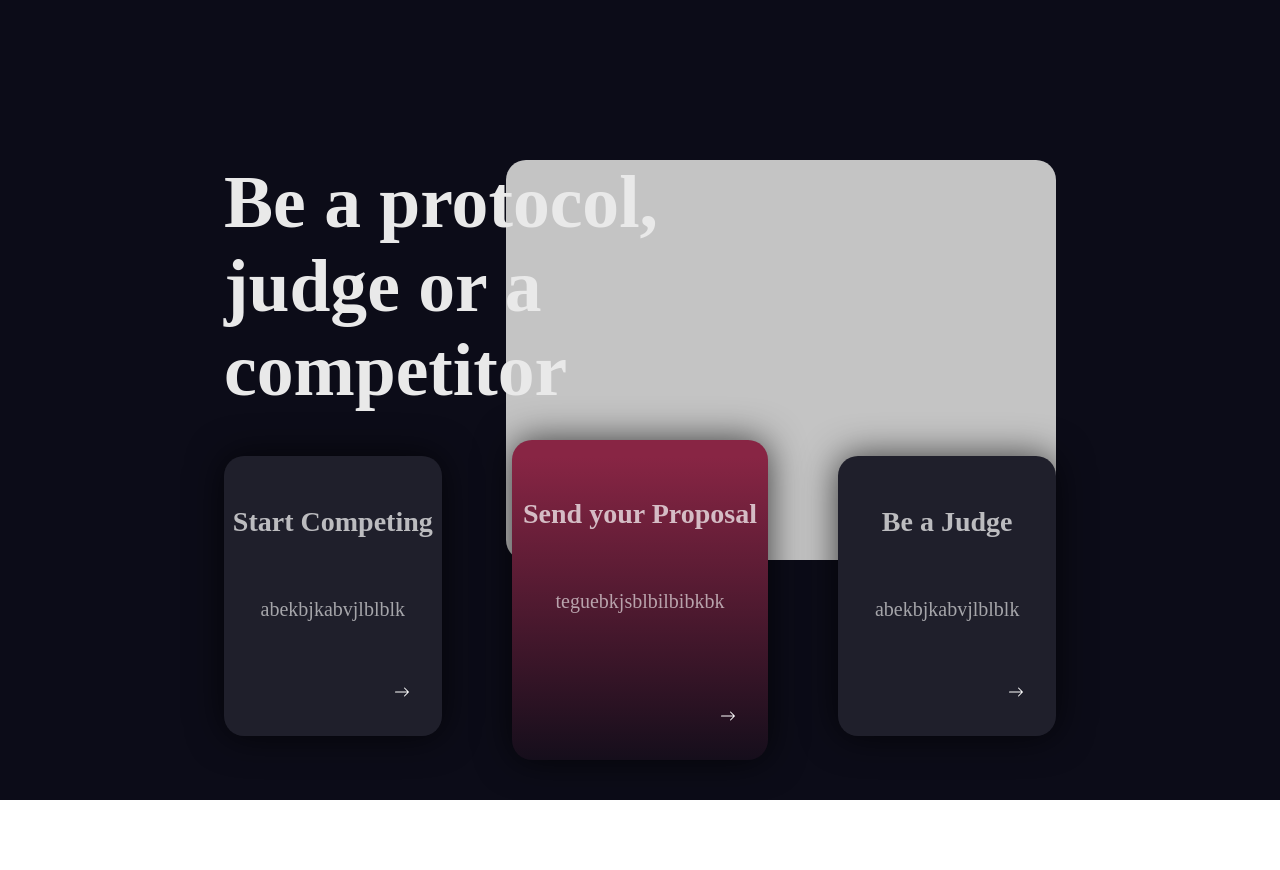
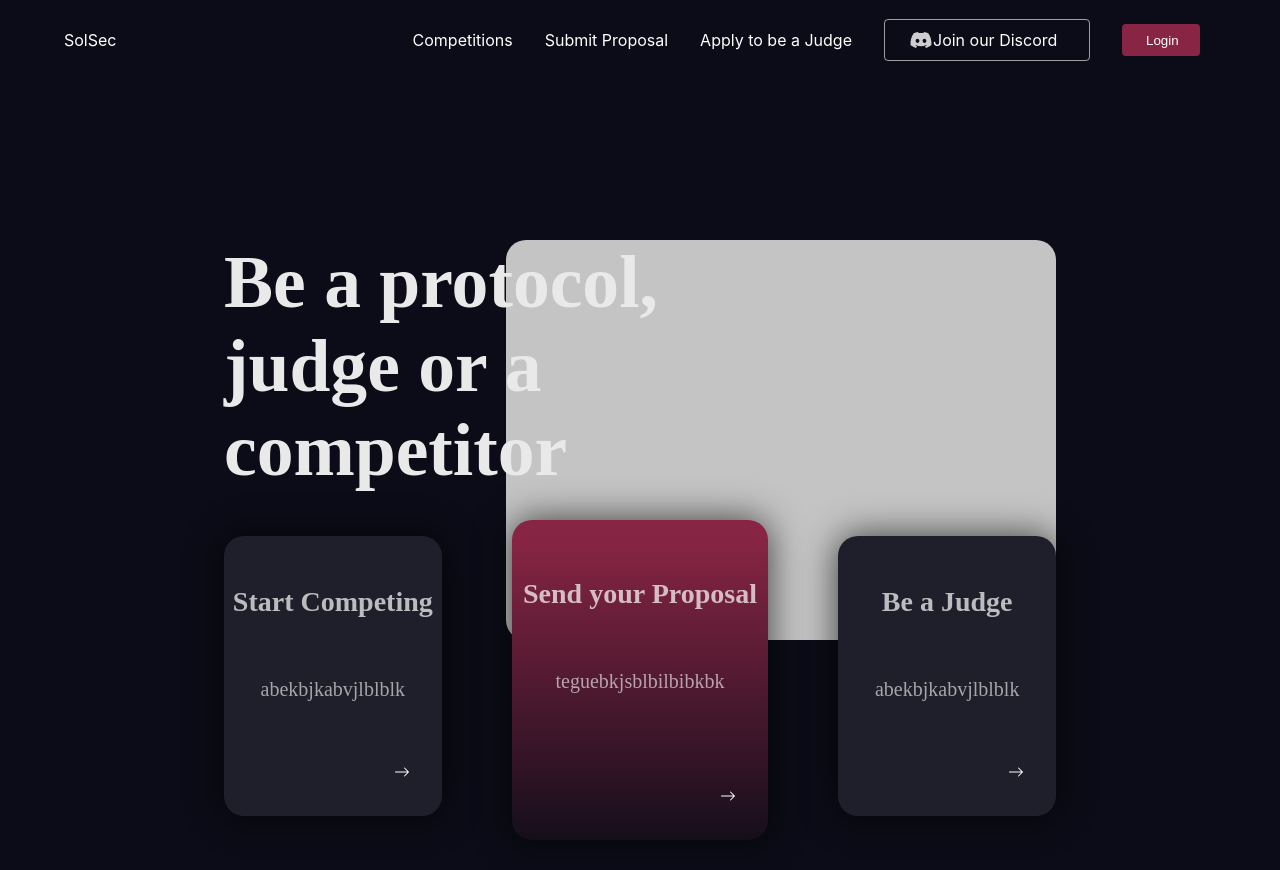
Before and after one commit to SolSec-Grizzlython/SolSec, a React (Create React App) app: page / in a window 1280 px wide. Shown: the top 870 px of the page. Before the commit the page ends 800 px from the top, so only its background shows below. Built offline with nearby package versions, Linux system fonts and the light colour scheme.

Commit message:
Navbar Done

```diff
--- a/src/Components/LandingPage/LandingPage.css
+++ b/src/Components/LandingPage/LandingPage.css
@@ -1,6 +1,6 @@
 .landingPage-container {
   background-color: #0c0c18;
-  width: 100vw;
+  width: auto;
   height: 100vh;
   display: flex;
   align-items: center;
--- a/src/Components/LandingPage/LandingPage.jsx
+++ b/src/Components/LandingPage/LandingPage.jsx
@@ -1,9 +1,11 @@
 import "./LandingPage.css";
+import Navbar from "../Navbar/Navbar";
 import { BsArrowRight } from "react-icons/bs";
 
 export default function LandingPage() {
   return (
     <>
+    <Navbar />
       <section className="landingPage-container main-container">
         <div className="landing-about-container">
           <div className="landing-about-content">
--- /dev/null
+++ b/src/Components/Navbar/Navbar.js
@@ -0,0 +1,29 @@
+import React from "react";
+import style from "./Navbar.module.css";
+import logo from "./assets/discord.svg";
+
+const Navbar = () => {
+  return (
+    <div className={style.container}>
+      <div className={style.title}>SolSec</div>
+      <div className={style.navList}>
+        <ul>
+          <li>Competitions</li>
+          <li>Submit Proposal</li>
+          <li>Apply to be a Judge</li>
+          <li>
+            <div className={style.discord}>
+              <img src={logo} alt="discord_logo" />
+              Join our Discord
+            </div>
+          </li>
+          <li>
+            <button className={style.login}>Login</button>
+          </li>
+        </ul>
+      </div>
+    </div>
+  );
+};
+
+export default Navbar;
--- /dev/null
+++ b/src/Components/Navbar/Navbar.module.css
@@ -0,0 +1,47 @@
+.container {
+  display: flex;
+  flex-direction: row;
+  width: auto;
+  justify-content: space-between;
+  align-items: center;
+  padding: 0 4rem;
+  height: 5rem;
+  background-color: #0c0c18;
+  color: white;
+  box-shadow: 0 0 10px rgba(0, 0, 0, 0.1);
+}
+
+.navList ul {
+  display: flex;
+  flex-direction: row;
+  justify-content: end;
+  align-items: center;
+}
+
+.navList li {
+  list-style: none;
+  margin: 0 1rem;
+}
+
+.discord {
+  display: flex;
+  flex-direction: row;
+  align-items: center;
+  border: 1px solid rgba(255, 255, 255, 0.6);
+  border-radius: 4px;
+  height: 32px;
+  padding: 4px 24px;
+  background: transparent;
+  color: white;
+  width: 156px;
+}
+
+.login {
+  border: none;
+  width: 78px;
+  height: 32px;
+  border-radius: 4px;
+  padding: 4px 24px;
+  background: #882544;
+  color: white;
+}
```
Also changed, not shown: src/Components/Navbar/assets/discord.svg (added).
